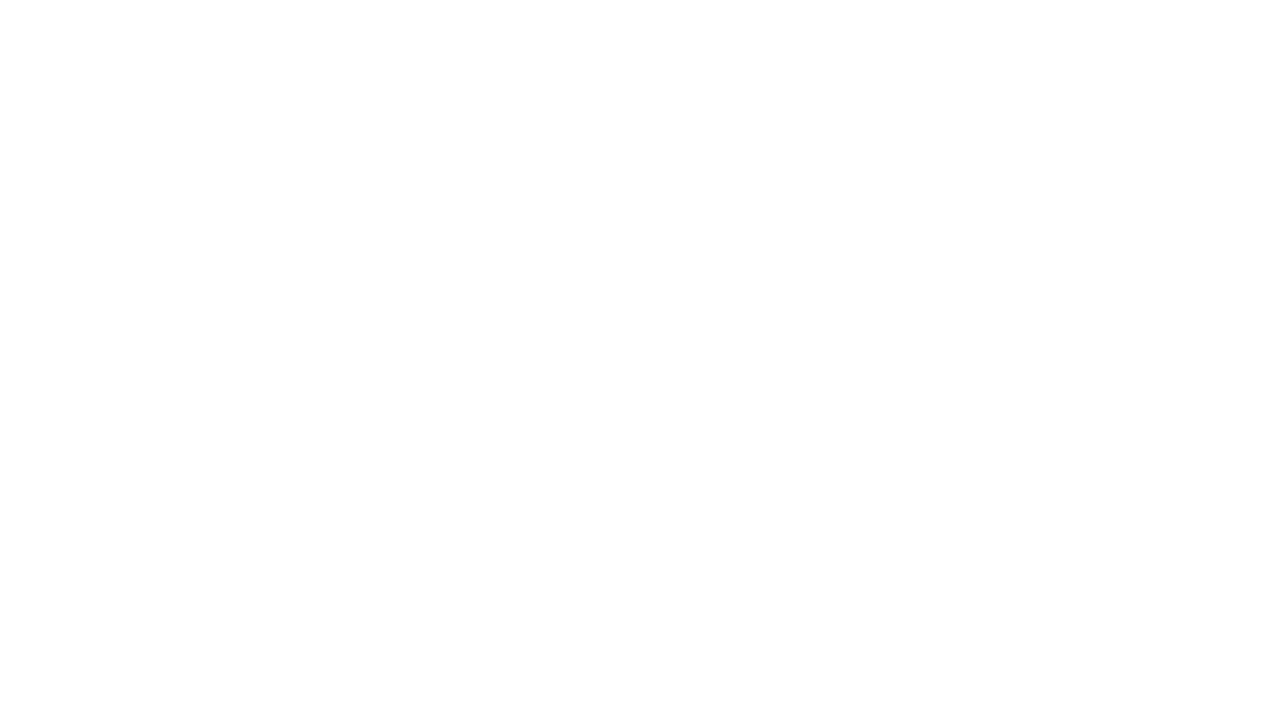
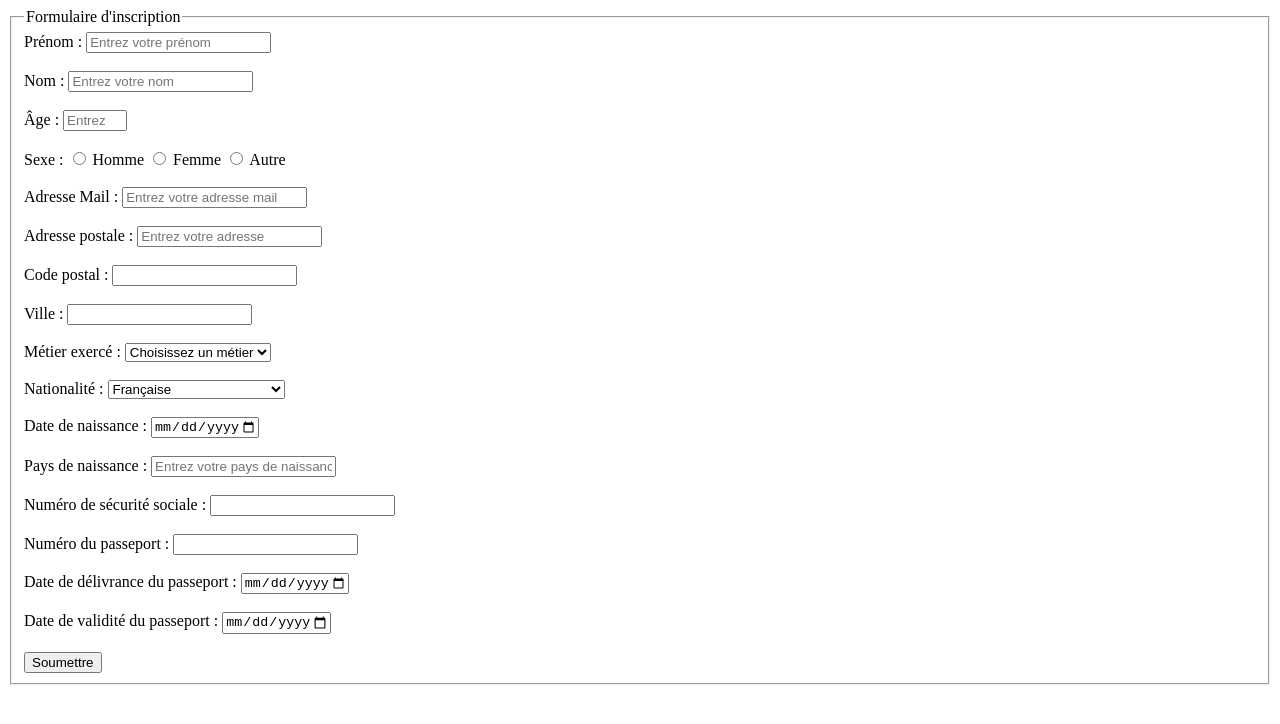
Before and after one commit to NabilF01/formulairehtml5, a plain HTML site: page index.html in a window 1280 px wide. Drawn offline with Linux system fonts and the light colour scheme.

Commit message:
Fichier finalisé

```diff
--- a/index.html
+++ b/index.html
@@ -1,11 +1,103 @@
 <!DOCTYPE html>
-<html lang="en">
-  <head>
-    <meta charset="UTF-8" />
-    <meta name="viewport" content="width=device-width, initial-scale=1.0" />
+<html lang="fr">
+
+<head>
+    <meta charset="UTF-8">
+    <meta name="viewport" content="width=device-width, initial-scale=1.0">
     <title>Document</title>
-  </head>
-  <body>
+</head>
 
-  </body>
+<body>
+    <form action="/submit" method="post">
+        <fieldset>
+            <legend>Formulaire d'inscription</legend>
+            <label for="prenom">Prénom :</label>
+            <input type="text" id="prenom" pattern="[A-Za-zÀ-ÖØ-öø-ÿ\s]+" required placeholder="Entrez votre prénom" >
+            <br ><br >
+
+            <label for="nom">Nom :</label>
+            <input type="text" id="nom" pattern="[A-Za-zÀ-ÖØ-öø-ÿ\s]+" required placeholder="Entrez votre nom" >
+            <br ><br >
+
+            <label for="age">Âge :</label>
+            <input type="number" id="age" name="age" min="1" max="120" required placeholder="Entrez votre âge" >
+            <br ><br >
+
+            <label>Sexe :</label>
+            <input type="radio" id="homme" name="sexe" value="homme" required >
+            <label for="homme">Homme</label>
+            <input type="radio" id="femme" name="sexe" value="femme" required >
+            <label for="femme">Femme</label>
+            <input type="radio" id="autre" name="sexe" value="autre" required >
+            <label for="autre">Autre</label>
+            <br ><br >
+
+            <label for="email">Adresse Mail :</label>
+            <input type="email" id="email" name="email" required placeholder="Entrez votre adresse mail" >
+            <br ><br >
+
+            <label for="adresse">Adresse postale :</label>
+            <input type="text" id="adresse" name="adresse" required placeholder="Entrez votre adresse" >
+            <br ><br >
+
+            <label for="codepostal">Code postal :</label>
+            <input type="text" id="codepostal" name="codepostal" maxlength="5" pattern="[0-9]{5}" required >
+            <br ><br >
+
+            <label for="ville">Ville :</label>
+            <input type="text" id="ville" pattern="[A-Za-zÀ-ÖØ-öø-ÿ\s]+" required >
+            <br ><br >
+
+            <label for="metierexerce">Métier exercé :</label>
+            <select name="metierexerce" id="metierexerce" required>
+                <option value="" label="Choisissez un métier"></option>
+                <option value="prof">Professeur</option>
+                <option value="medecin">Médecin</option>
+                <option value="plombier">Plombier</option>
+                <option value="electricien">Électricien</option>
+                <option value="dev">Développeur web</option>
+            </select>
+            <br><br>
+
+            <label for="nationalite">Nationalité :</label>
+            <select name="nationalite" id="nationalite" required>
+                <option value="" label="Choisissez une nationalité"></option>
+                <option value="fr" selected >Française</option>
+                <option value="en">Anglaise</option>
+                <option value="de">Allemande</option>
+                <option value="it">Italienne</option>
+                <option value="es">Espagnole</option>
+                <option value="ot">Autre</option>
+            </select>
+            <br><br>
+
+            <label for="datenaiss">Date de naissance :</label>
+            <input type="date" id="datenaiss" name="datenaiss" min="1950-01-01" max="2008-12-31" required>
+            <br><br>
+
+            <label for="paysn">Pays de naissance :</label>
+            <input type="text" id="paysn" pattern="[A-Za-zÀ-ÖØ-öø-ÿ\s]+" required placeholder="Entrez votre pays de naissance">
+            <br><br>
+
+            <label for="numsecu">Numéro de sécurité sociale :</label>
+            <input type="text" id="numsecu" name="numsecu" maxlength="15" pattern="[0-9]{15}" required >
+            <br ><br >
+
+            <label for="numpass">Numéro du passeport :</label>
+            <input type="text" id="numpass" name="numpass" maxlength="9" required >
+            <br ><br >
+
+            <label for="datedel">Date de délivrance du passeport :</label>
+            <input type="date" id="datedel" name="datedel" min="2014-10-16" max="2024-10-16" required>
+            <br><br>
+
+            <label for="dateval">Date de validité du passeport :</label>
+            <input type="date" id="dateval" name="dateval" min="2024-10-16" max="2034-10-16" required>
+            <br><br>
+
+            <input type="submit" value="Soumettre">
+        </fieldset>
+    </form>
+</body>
+
 </html>
```
